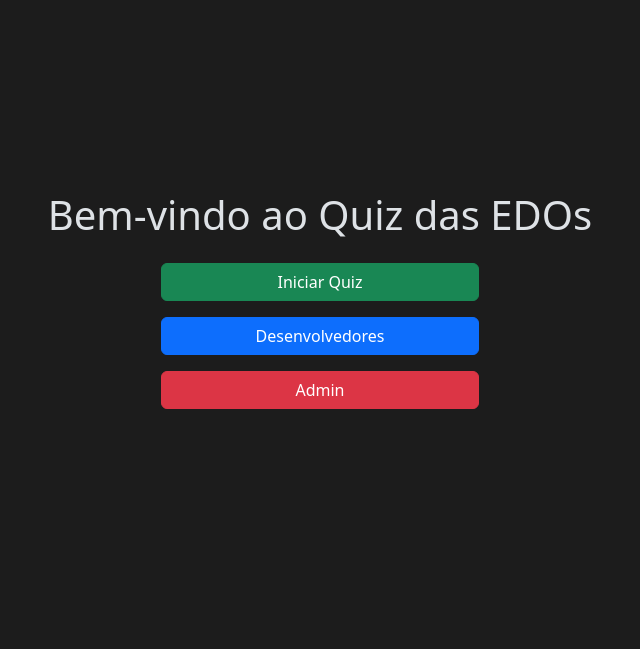
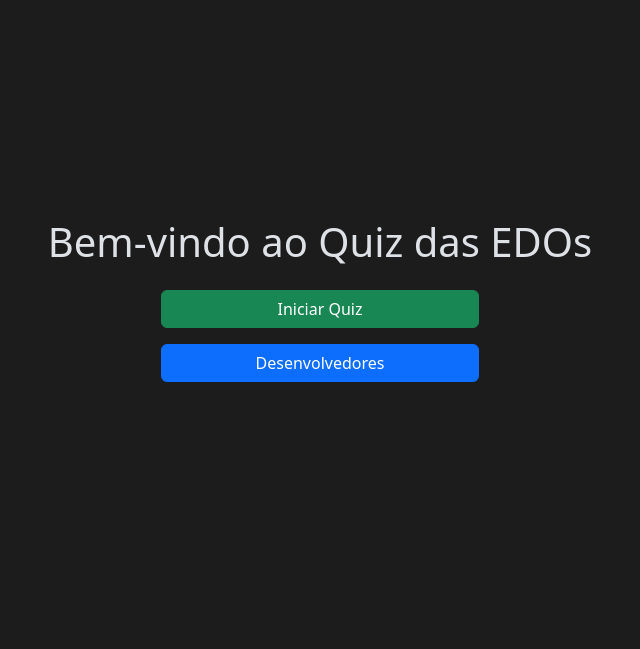
Before and after one commit to lucaszg-g/quiz_project_flask, a Flask app: page / in a window 1280 px wide. Shown: the part 148-797 px from the top of the page, without its empty margins (320-960 px from the left). Run offline with Flask 3, Linux system fonts and the light colour scheme.

Commit message:
Tirado o botão de admin da página principal

```diff
--- a/templates/devs.html
+++ b/templates/devs.html
@@ -5,7 +5,7 @@
 
     <h1 class="display-4 monospace">Desenvolvedores</h1>
     <div class="row justify-content-center">
-        <div class="row row-cols-1 row-cols-md-3 g-4">
+        <div class="row row-cols-1 row-cols-md-2 g-4">
             <div class="col">
 
                 <div class="card h-100">
--- a/templates/index.html
+++ b/templates/index.html
@@ -10,7 +10,9 @@
             <div class="d-grid gap-3 col-7 mx-auto">
                 <a href="{{ url_for('quiz') }}" class="btn btn-success btn-large" type="button">Iniciar Quiz</a>
                 <a href="{{ url_for('devs') }}" class="btn btn-primary btn-large" type="button">Desenvolvedores</a>
-                <a href="{{ url_for('admin') }}" class="btn btn-danger btn-large" type="button">Admin</a>
+
+                {#<a href="{{ url_for('admin') }}" class="btn btn-danger btn-large" type="button">Admin</a>#}
+
             </div>
         </div>
     </div>
```
